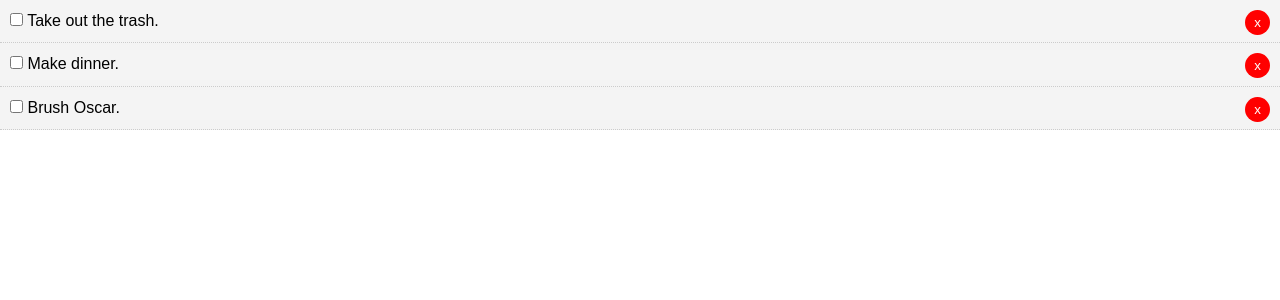
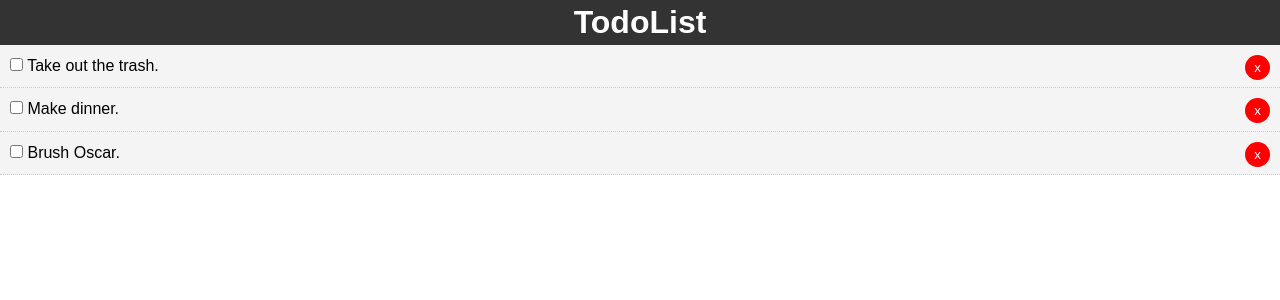
Before and after one commit to frankieGP/react-cc19-todo, a React (Create React App) app: page / in a window 1280 px wide. Shown: the top 300 px of the page. Built offline with nearby package versions, Linux system fonts and the light colour scheme; the HTML template or start-up script is replaced by a standard one.

Commit message:
adds a Layout folder with a Header.js file contraing the header style

```diff
--- a/src/App.js
+++ b/src/App.js
@@ -1,6 +1,6 @@
 import React, { Component } from 'react';
-import Todos from './components/Todos'
-
+import Header from './components/layout/Header';
+import Todos from './components/Todos';
 import './App.css';
 
 class App extends Component {
@@ -39,6 +39,7 @@
   render() {
     return (
       <div className="App">
+        <Header />
         <Todos todos={this.state.todos} markComplete={this.markComplete}
         delTodo={this.delTodo}
         />
--- /dev/null
+++ b/src/components/layout/Header.js
@@ -0,0 +1,18 @@
+import React from 'react' ;
+
+function Header() {
+    return (
+        <header style={headerStyle}>
+            <h1>TodoList</h1>
+        </header>
+    )
+}
+
+const headerStyle ={
+    background: '#333',
+    color: 'white',
+    textAlign: 'center',
+    padding: '10 px'
+}
+
+export default Header;
```
